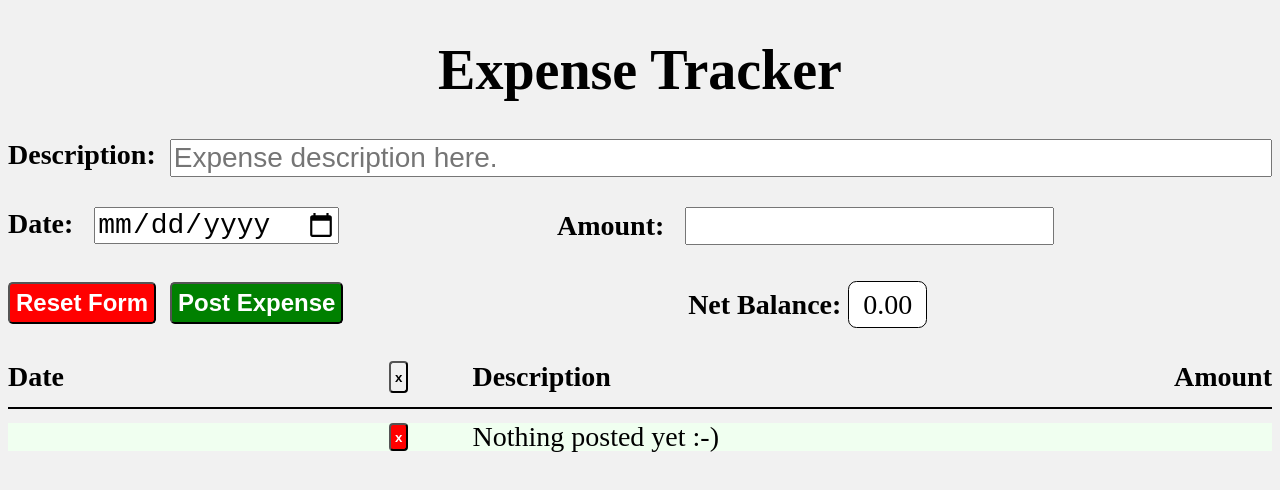
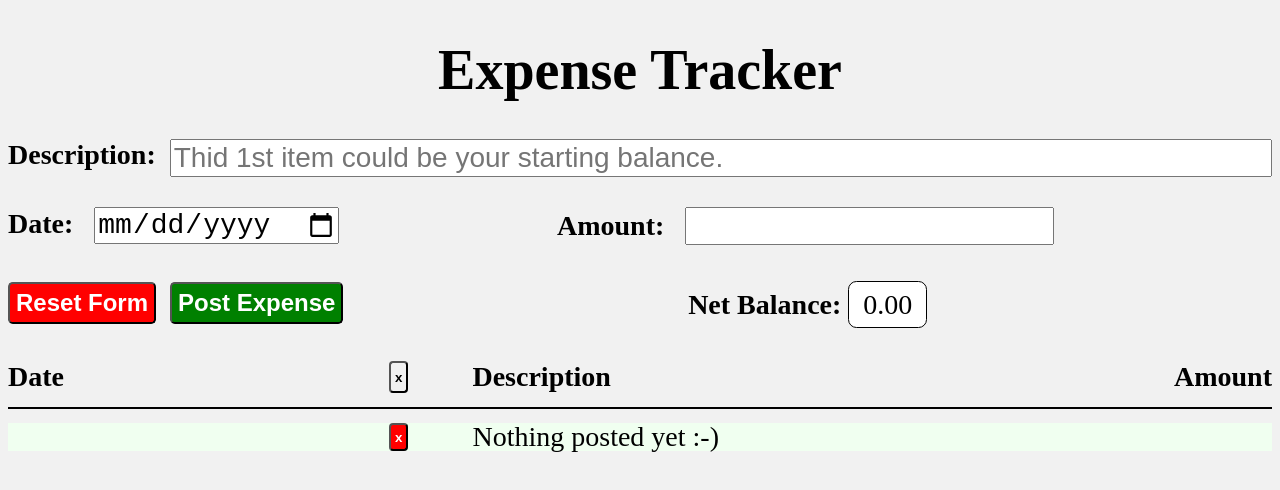
Before and after one commit to IronNerd/expenseTracker, a plain HTML site: page index.html in a window 1280 px wide. Drawn offline with Linux system fonts and the light colour scheme.

Commit message:
Update index.html

```diff
--- a/index.html
+++ b/index.html
@@ -19,7 +19,7 @@
         <input
           id="description"
           type="text"
-          placeholder="Expense description here."
+          placeholder="Thid 1st item could be your starting balance."
           value=""
         />
       </div>
```
